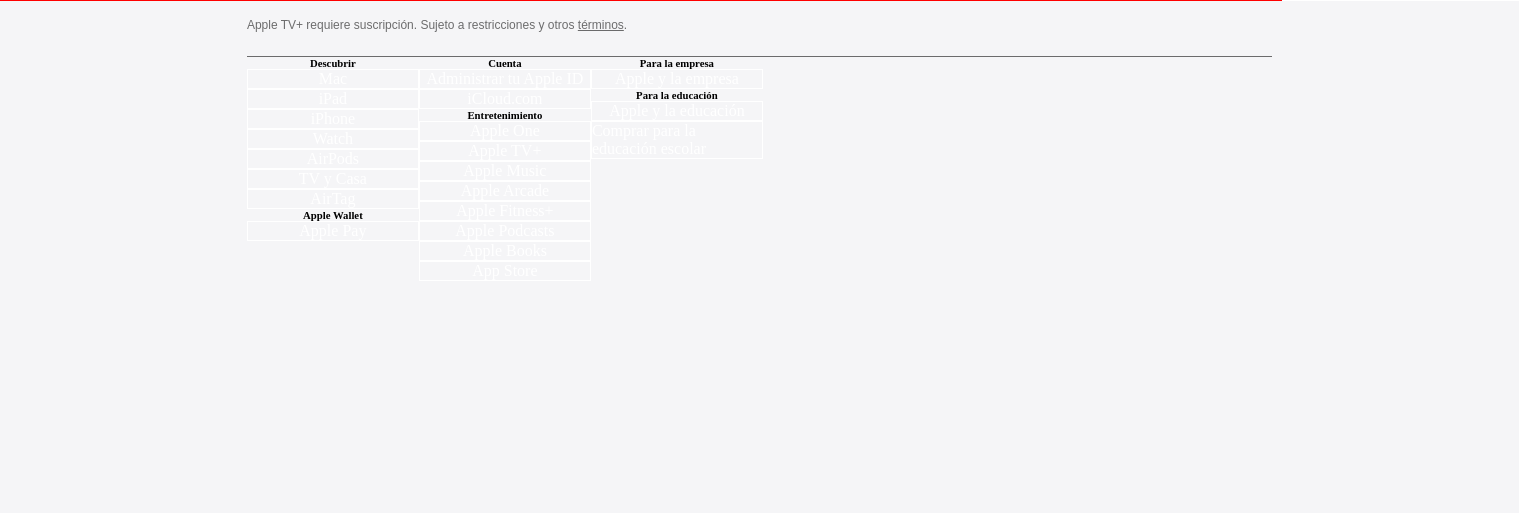
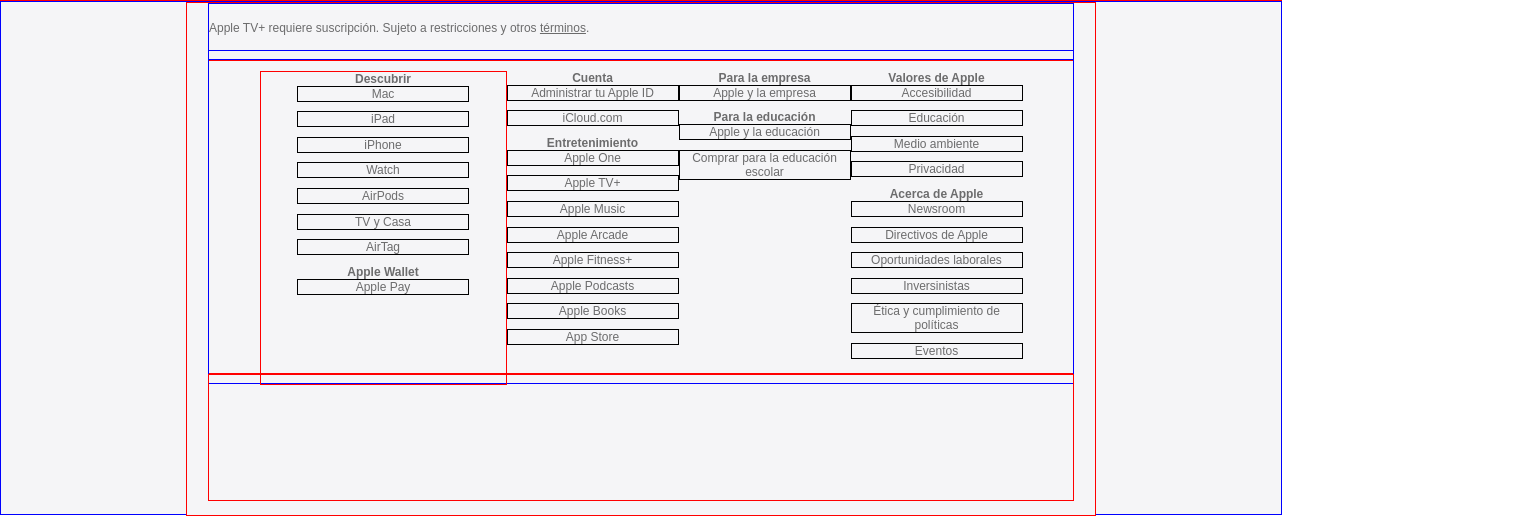
Before and after one commit to Juliangasa/apple-outline, a plain HTML site: page Index.html in a window 1280 px wide. Shown: the part 3936-4452 px from the top of the page, 1519 px wide, since content can reach past the window. Drawn offline with Linux system fonts and the light colour scheme.

Commit message:
footer in progress

```diff
--- a/Index.html
+++ b/Index.html
@@ -98,7 +98,7 @@
             <div class="apple-tv-p">
                 <p>Apple TV+ requiere suscripción. Sujeto a restricciones y otros <span>términos</span>.</p>
             </div>
-            <div class="box-d-c-p-v">
+            <div class="big-box-lower-nav">
                 <nav id="lower-nav">
                     <div class="box-dis-app">
                         <div class="discover">
@@ -157,7 +157,32 @@
                             </ul>
                         </div>
                     </div>
+                    <div class="box-val-ab">
+                        <div class="values">
+                            <ul>
+                                <h6>Valores de Apple</h6>
+                                <li><a href="">Accesibilidad</a></li>
+                                <li><a href="">Educación</a></li>
+                                <li><a href="">Medio ambiente</a></li>
+                                <li><a href="">Privacidad</a></li>
+                            </ul>
+                        </div>
+                        <div class="about">
+                            <ul>
+                                <h6>Acerca de Apple</h6>
+                                <li><a href="">Newsroom</a></li>
+                                <li><a href="">Directivos de Apple</a></li>
+                                <li><a href="">Oportunidades laborales</a></li>
+                                <li><a href="">Inversinistas</a></li>
+                                <li><a href="">Ética y cumplimiento de políticas</a></li>
+                                <li><a href="">Eventos</a></li>
+                            </ul>
+                        </div>
+                    </div>
                 </nav>
+            </div>
+            <div class="footnote-box">
+
             </div>
         </div>
     </footer>
--- a/styles.css
+++ b/styles.css
@@ -23,7 +23,7 @@ header{
 
 }
 
-#logo > svg{
+#logo svg{
     fill: white;
 }
 
@@ -161,7 +161,7 @@ gap: 15px;
     border-radius: 80px;
 }
 
-#split {
+#split{
     height: 1776px;
     width: 100%;
     display: flex;
@@ -195,7 +195,7 @@ gap: 15px;
     gap: 10px;
 }
 
-.split-left > h2{
+.split-left h2{
     font-family: Arial, Helvetica, sans-serif;
     text-align: center;
     font-size: 34px;
@@ -204,7 +204,7 @@ gap: 15px;
     margin-top: 50%;
 }
 
-.split-left > p{
+.split-left p{
     display: flex;
     font-family: Arial, Helvetica, sans-serif;
     font-size: 18px;
@@ -230,14 +230,14 @@ gap: 15px;
     background-position-y: bottom;
 }
 
-.split-right > img{
+.split-right img{
     display: flex;
     margin-top: 10%;
     height: 30px;
     width: 129px;
 }
 
-.split-right > p{
+.split-right p{
     display: flex;
     font-family: Arial, Helvetica, sans-serif;
     font-size: 18px;
@@ -285,14 +285,14 @@ gap: 15px;
     gap: 10px;
 }
 
-.split-left-2 > h2{
+.split-left-2 h2{
     display: flex;
     margin-top: 10%;
     font-family: Arial, Helvetica, sans-serif;
     font-size: 38px;
 }
 
-.split-left-2 > p{
+.split-left-2 p{
     display: flex;
     font-family: Arial, Helvetica, sans-serif;
     font-size: 22px;
@@ -314,12 +314,12 @@ gap: 15px;
     background-repeat: no-repeat;
 }
 
-.split-right-2 > img{
+.split-right-2 img{
     display: flex;
     margin-top: 10%;
 }
 
-.split-right-2 > p{
+.split-right-2 p{
     display: flex;
     text-align: center;
     font-family: Arial, Helvetica, sans-serif;
@@ -349,14 +349,14 @@ gap: 15px;
     gap: 10px;
 }
 
-.split-left-3 > h2{
+.split-left-3 h2{
     display: flex;
     margin-top: 10%;
     font-family: Arial, Helvetica, sans-serif;
     font-size: 40px;
 }
 
-.split-left-3 > p{
+.split-left-3 p{
     display: flex;
     font-family: Arial, Helvetica, sans-serif;
     text-align: center;
@@ -378,12 +378,12 @@ gap: 15px;
     gap: 10px;
 }
 
-.split-right-3 > img{
+.split-right-3 img{
     display: flex;
     margin-top: 10%;
 }
 
-.split-right-3 > p{
+.split-right-3 p{
     display: flex;
     font-size: 20px;
     font-family: Arial, Helvetica, sans-serif;
@@ -409,16 +409,19 @@ footer{
     display: flex;
     justify-content: center;
     height: 512.2px;
-    width: 1519.2px;
+    width: 100%;
     background-color: #F5F5F7;
+    border: 1px solid blue;
 }
 .footer{
     display: flex;
     flex-direction: column;
+    align-items: center;
     height: 100%;
     width: 67.5%;
     padding: 0px 22px;
     background-color: #F5F5F7;
+    border: 1px solid red;
 }
 
 .apple-tv-p{
@@ -430,9 +433,10 @@ footer{
     padding-top: 17px;
     padding-bottom: 11px;
     border-bottom: 1px solid #0000008F;
+    border: 1px solid blue;
 }
 
-.apple-tv-p > p{
+.apple-tv-p p{
     color: #0000008F;
     font-family: Arial, Helvetica, sans-serif;
     font-size: 12px;
@@ -444,29 +448,40 @@ span{
     text-decoration: underline;
 }
 
-.box-d-c-p-v{
+.big-box-lower-nav{
     display: flex;
+    justify-content: center;
+    flex-direction: column;
+    align-items: center;
     width: 980px;
     height: 311.9px;
+    width: 100%;
+    border: 1px solid red;
 }
 
 #lower-nav{
     display: flex;
+    justify-content: center;
     width: 100%;
     height: 100%;
+    padding-top: 20px;
+    border: 1px solid blue;
 }
 
 .box-dis-app{
     display: flex;
     flex-direction: column;
+    height: 312px;
+    width: 245px;
+    border: 1px solid red;
 }
 
-.discover > ul{
+.discover ul{
     display: flex;
     flex-direction: column;
 }
 
-.apple-wallet > ul{
+.apple-wallet ul{
     display: flex;
     flex-direction: column;
 }
@@ -476,12 +491,12 @@ span{
     flex-direction: column;
 }
 
-.account > ul{
+.account ul{
     display: flex;
     flex-direction: column;
 }
 
-.entertainment > ul{
+.entertainment ul{
     display: flex;
     flex-direction: column;
 }
@@ -491,12 +506,71 @@ span{
     flex-direction: column;
 }
 
-.company > ul{
+.company ul{
     display: flex;
     flex-direction: column;
 }
 
-.education > ul{
+.education ul{
     display: flex;
     flex-direction: column;
 }
+
+.box-val-ab{
+    display: flex;
+    flex-direction: column;
+}
+
+.values ul{
+    display: flex;
+    flex-direction: column;
+}
+
+.about ul{
+    display: flex;
+    flex-direction: column;
+}
+
+#lower-nav h6{
+    font-size: 12px;
+    font-family: Arial, Helvetica, sans-serif;
+    color: #0000008F;
+}
+
+#lower-nav li{
+    list-style: none;
+    border: 1px solid black;
+    display: flex;
+    align-items: center;
+    justify-content: center;
+    height: 100%;
+    width: 170px;
+    margin-bottom: 9.6px;
+    text-align: center;
+}
+
+#lower-nav a{
+    color: #0000008F;
+    font-family: Arial, Helvetica, sans-serif;
+    font-size: 12px;
+    text-decoration: none;
+    display: flex;
+    justify-content: center;
+    align-items: center;
+    height: 100%;
+    width: 100%;
+}
+a:hover {
+    border: 1px solid red;
+    background-color: white;
+    color: black;
+}
+
+.footnote-box{
+    display: flex;
+    height: 77.8px;
+    width: 100%;
+    padding-top: 37px;
+    padding-bottom: 11px;
+    border: 1px solid red;
+}
```
